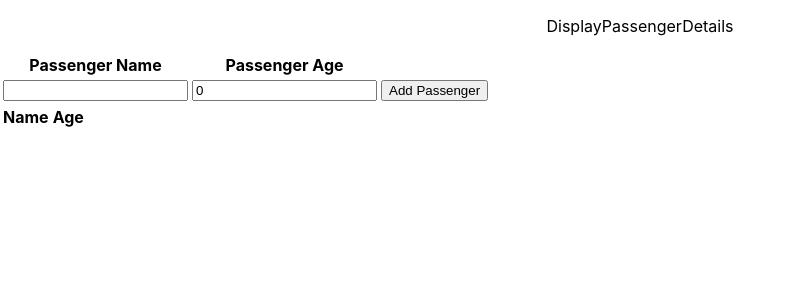
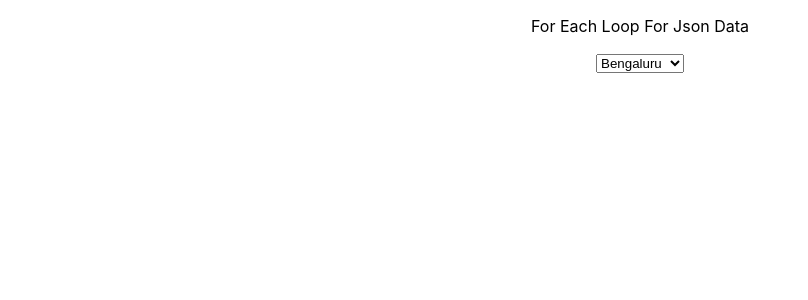
Before and after one commit to sivaraman251600/Test_Case_Study_One, a React (Create React App) app in the folder test-case-study-one/: page / in a window 1280 px wide. Shown: the top 300 px of the page, without its empty margins (0-808 px from the left). Built offline with nearby package versions, Linux system fonts and the light colour scheme; data requests are answered from the project's data file.

Commit message:
fourth commit

```diff
--- a/test-case-study-one/src/App.js
+++ b/test-case-study-one/src/App.js
@@ -11,8 +11,8 @@ function App() {
       {/* <Test />
       <LoginPageValidation /> */}
       {/* <ConditionalRendering /> */}
-      {/* <ForEachJson /> */}
-      <DisplayPassengerDetails />
+      <ForEachJson />
+      {/* <DisplayPassengerDetails /> */}
     </div>
   );
 }
--- a/test-case-study-one/src/components/ForEachJson.js
+++ b/test-case-study-one/src/components/ForEachJson.js
@@ -1,26 +1,33 @@
-import React, { useState } from 'react'
+import React, { useEffect, useState } from 'react'
 import axios from "axios"
 
 const ForEachJson = () => {
     const [iterateDetails, setIterateDetails] = useState([])
-    const getDetails = () => {
+    const [citiesName, setCitiesName] = useState([])
+
+    const cityArray = []
+    useEffect(()=>{
         axios.get('http://localhost:3005/cityList')
         .then(res=>setIterateDetails(res.data))
         .catch(err=>console.log(err))
+    },[citiesName])
+    for(let cities of iterateDetails){
+        var city = cities.cityName
+        cityArray.push(city)
     }
-
-    const [showobject, setShowObject] = useState({})
-    console.log(showobject)
+    console.log(cityArray)
+    // const [showobject, setShowObject] = useState({})
+    // console.log(showobject)
   return (
     <div>
         <p>For Each Loop For Json Data</p>
-        <button onClick={()=>getDetails()}>GET DETAILS</button>
+        {/* <button onClick={()=>getDetails()}>GET DETAILS</button> */}
         {
-            iterateDetails.forEach((obj)=>{
-                Object.entries(obj).forEach(([key, value]) => {
-                    console.log(`${key} ${value}`)
-                })
-            })
+            <select>
+                {
+                    cityArray.map((city)=><option>{city}</option>)
+                }
+            </select>
         }
     </div>
   )
```
